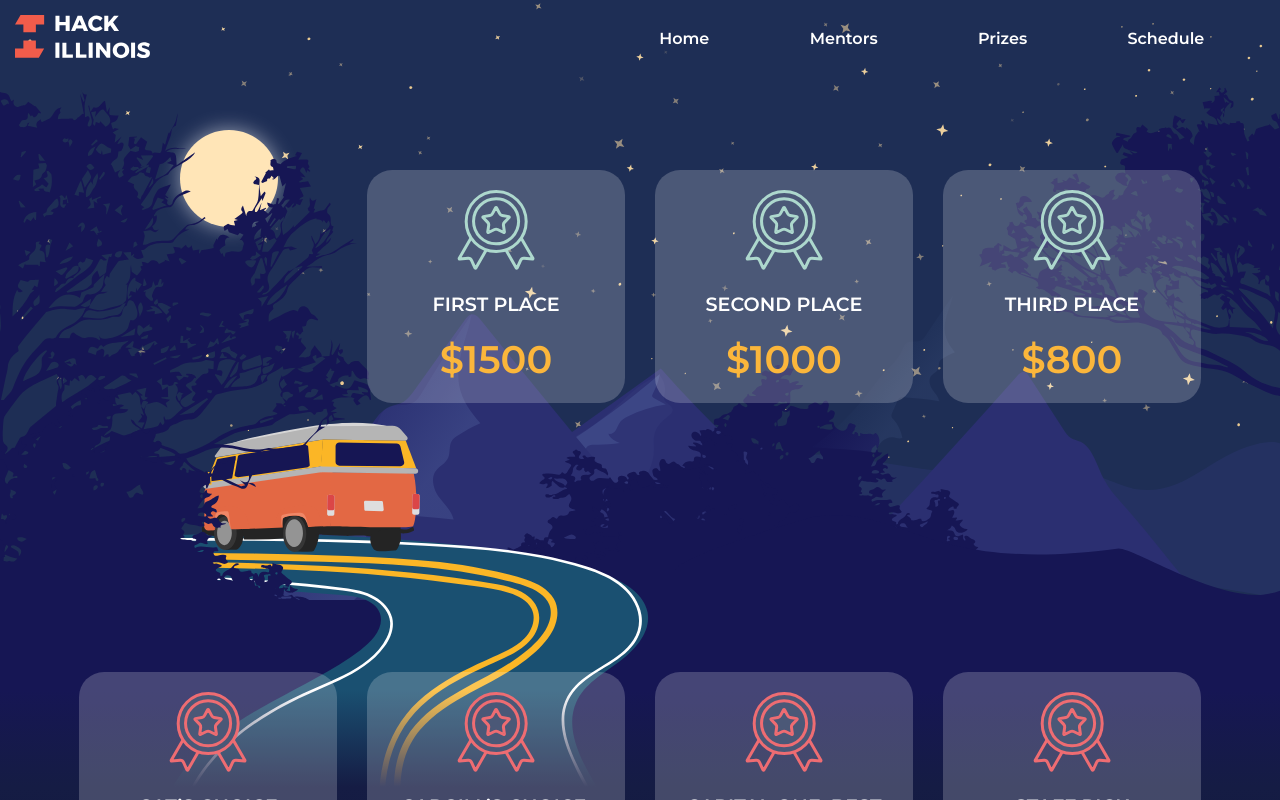
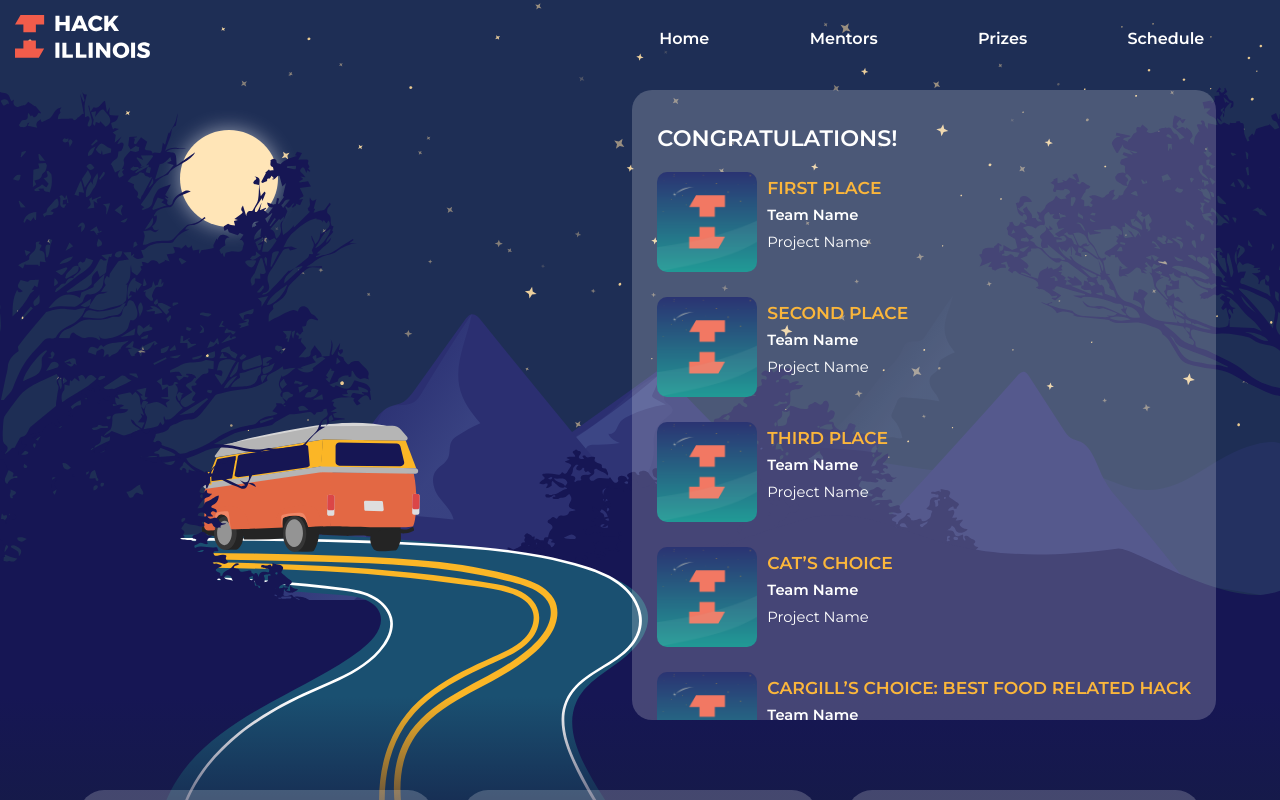
Before and after one commit to nhandler/site, a React (Create React App) app: page /prizes in a window 1280 px wide. Shown: the top 800 px of the page. Built offline with nearby package versions, Linux system fonts and the light colour scheme.

Commit message:
Add winner section to prizes page

```diff
--- a/src/pages/Prizes/index.tsx
+++ b/src/pages/Prizes/index.tsx
@@ -11,10 +11,12 @@
 import STARS from 'assets/prizes/stars.svg';
 import MOON from 'assets/prizes/moon.svg';
 import CAR from 'assets/prizes/car.svg';
+import APP_LOGO from 'assets/app_logo.png';
 import NavBar from 'components/NavBar';
 
 import styles from './styles.module.scss';
 import categories from './prizes.json';
+import winners from './winners.json';
 import PrizeIcon from './PrizeIcon';
 
 type Prize = Partial<{
@@ -46,6 +48,23 @@
     </div>
 
     <div className={styles.content}>
+      <div className={styles.winners}>
+        <div className={styles.container}>
+          <h2>Congratulations!</h2>
+          <div className={styles.winnerGrid}>
+            {winners.map(({ image, prizeName, projectName, teamName, dummy }) => (
+              <div className={clsx(styles.winner, dummy && styles.dummy)}>
+                <img className={styles.projectPreview} src={image || APP_LOGO} alt="" />
+                <div className={styles.text}>
+                  <h3 className={styles.prizeName}>{prizeName || 'Prize Name'}</h3>
+                  <h4 className={styles.team}>{teamName || 'Team Name'}</h4>
+                  <p className={styles.project}>{projectName || 'Project Name'}</p>
+                </div>
+              </div>
+            ))}
+          </div>
+        </div>
+      </div>
 
       {categories.map(({ title, prizes, lightColor, darkColor, hideTitle }) => (
         <div className={styles.category}>
--- a/src/pages/Prizes/prizes.json
+++ b/src/pages/Prizes/prizes.json
@@ -4,9 +4,6 @@
     "lightColor": "#ADD8CD",
     "darkColor": "#2C9C98",
     "prizes": [
-      {
-        "dummy": true
-      },
       {
         "name": "First Place",
         "description": "",
--- a/src/pages/Prizes/styles.module.scss
+++ b/src/pages/Prizes/styles.module.scss
@@ -26,8 +26,8 @@
       top: 110px;
       @media (max-width: 767px) {
         left: auto;
-        right: 0px;
-        top: 80px
+        right: -10px;
+        top: 50px
       }
     }
 
@@ -133,6 +133,9 @@
         top: 600px;
       }
 
+      @media (max-width: 1100px) {
+        top: 500px;
+      }
 
       @media (max-width: 767px) {
         top: 680px;
@@ -153,6 +156,104 @@
       font-size: .7em;
     }
 
+    .winners {
+      background-color: rgba(255, 255, 255, 0.2);
+      padding: 0 15px;
+      box-sizing: border-box;
+      align-self: flex-end;
+      margin-right: 5%;
+      border-radius: 20px;
+      max-width: 50%;
+      margin-top: 90px;
+      margin-bottom: 50px;
+      @media (max-width: 767px) {
+        max-width: 90%;
+        width: 90%;
+        margin-bottom: 25px;
+        margin-top: 100px;
+      }
+
+      .container {
+        padding: 15px 10px;
+        max-height: 600px;
+        overflow: auto;
+        -webkit-overflow-scrolling: touch;
+        scrollbar-color: #ADD8CD transparent;
+        scrollbar-width: thin;
+        &::-webkit-scrollbar {
+          width: 10px;
+          height: 10px;
+        }
+        &::-webkit-scrollbar-thumb {
+          border-radius: 10px;
+          border: 5px solid #add8cd;
+        }
+
+        @media (max-width: 767px) {
+          max-height: none;
+        }
+      }
+
+      h2 {
+        color: white;
+        font-weight: 600;
+        text-transform: uppercase;
+        font-size: 1.75em;
+        margin-bottom: 20px;
+      }
+
+      .winnerGrid {
+        display: grid;
+        grid-template-columns: 1fr 1fr;
+        gap: 25px;
+
+        @media (max-width: 1300px) {
+          grid-template-columns: 1fr;
+        }
+
+        .winner {
+          display: flex;
+
+          &.dummy {
+            visibility: hidden;
+            @media (max-width: 1300px) {
+              display: none;
+            }
+          }
+
+          .projectPreview {
+            height: 100px;
+            margin-right: 10px;
+            border-radius: 10px;
+          }
+
+          .text {
+            font-size: 1.15em;
+            line-height: 1.5em;
+
+            .prizeName {
+              color: #FBB63B;
+              font-weight: 600;
+              margin: 5px 0;
+              text-transform: uppercase;
+            }
+
+            .team {
+              margin: 5px 0;
+              color: white;
+              font-weight: 600;
+            }
+
+            .project {
+              margin: 5px 0;
+              color: white;
+              font-weight: 400;
+            }
+          }
+        }
+      }
+    }
+
     .prize {
       flex: 1;
       margin: 0 15px;
@@ -163,6 +264,9 @@
       border-radius: 25px;
       display: flex;
       flex-direction: column;
+      @media (max-width: 767px) {
+        margin: 0;
+      }
 
       &.dummy {
         visibility: hidden;
@@ -233,10 +337,6 @@
       flex: 1;
       width: 90%;
       max-width: 1300px;
-      margin-top: 200px;
-      &:first-child {
-        margin-top: 150px;
-      }
 
       @media (max-width: 767px) {
         margin-top: 0;
@@ -251,6 +351,9 @@
         font-size: 1.875em;
         &.hide {
           visibility: hidden;
+          @media (max-width: 767px) {
+            display: none;
+          }
         }
       }
 
--- /dev/null
+++ b/src/pages/Prizes/winners.json
@@ -0,0 +1,47 @@
+[
+  {
+    "image": "",
+    "prizeName": "First Place",
+    "teamName": "",
+    "projectName": ""
+  },
+  {
+    "image": "",
+    "prizeName": "Second Place",
+    "teamName": "",
+    "projectName": ""
+  },
+  {
+    "image": "",
+    "prizeName": "Third Place",
+    "teamName": "",
+    "projectName": ""
+  },
+  {
+    "dummy": true
+  },
+  {
+    "image": "",
+    "prizeName": "CAT’s Choice",
+    "teamName": "",
+    "projectName": ""
+  },
+  {
+    "image": "",
+    "prizeName": "Cargill’s Choice: Best Food Related Hack",
+    "teamName": "",
+    "projectName": ""
+  },
+  {
+    "image": "",
+    "prizeName": "Capital One: Best Financial Hack",
+    "teamName": "",
+    "projectName": ""
+  },
+  {
+    "image": "",
+    "prizeName": "Staff Pick",
+    "teamName": "",
+    "projectName": ""
+  }
+]
```
Also changed, not shown: src/assets/app_logo.png (added).
